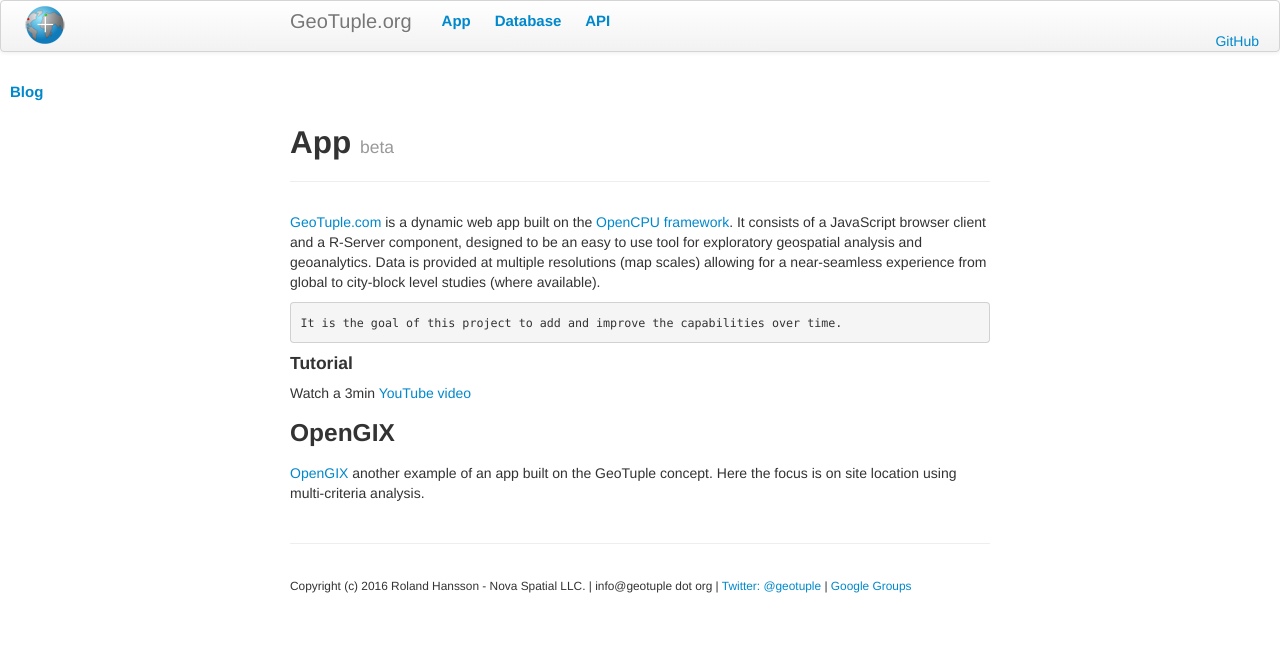
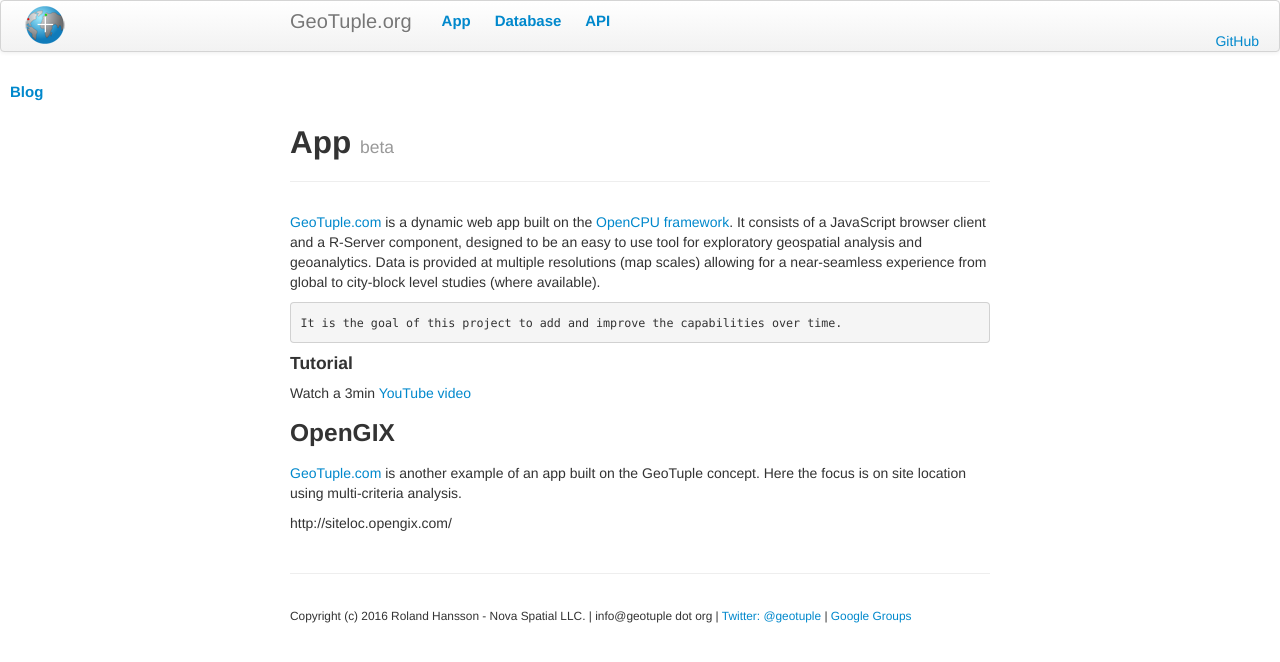
Before and after one commit to rhansson/geotuple, a Jekyll site: the page built from docs/pages/app.md, in a window 1280 px wide. Shown: the top 662 px of the page. Built offline with Jekyll 4.4.1, drawn with Linux system fonts in a browser that asks for light colours.

Commit message:
Update app.md

```diff
--- a/docs/pages/app.md
+++ b/docs/pages/app.md
@@ -16,4 +16,6 @@
 Watch a 3min [YouTube video](https://www.youtube.com/watch?v=28q8NEw2cM8&feature=youtu.be){:target="_blank"}
 
 ### OpenGIX
-[OpenGIX](http://siteloc.opengix.com/){:target="_blank"} another example of an app built on the GeoTuple concept. Here the focus is on site location using multi-criteria analysis.
+[GeoTuple.com](http://geotuple.com){:target="_blank"} is another example of an app built on the GeoTuple concept. Here the focus is on site location using multi-criteria analysis.
+
+http://siteloc.opengix.com/
```
